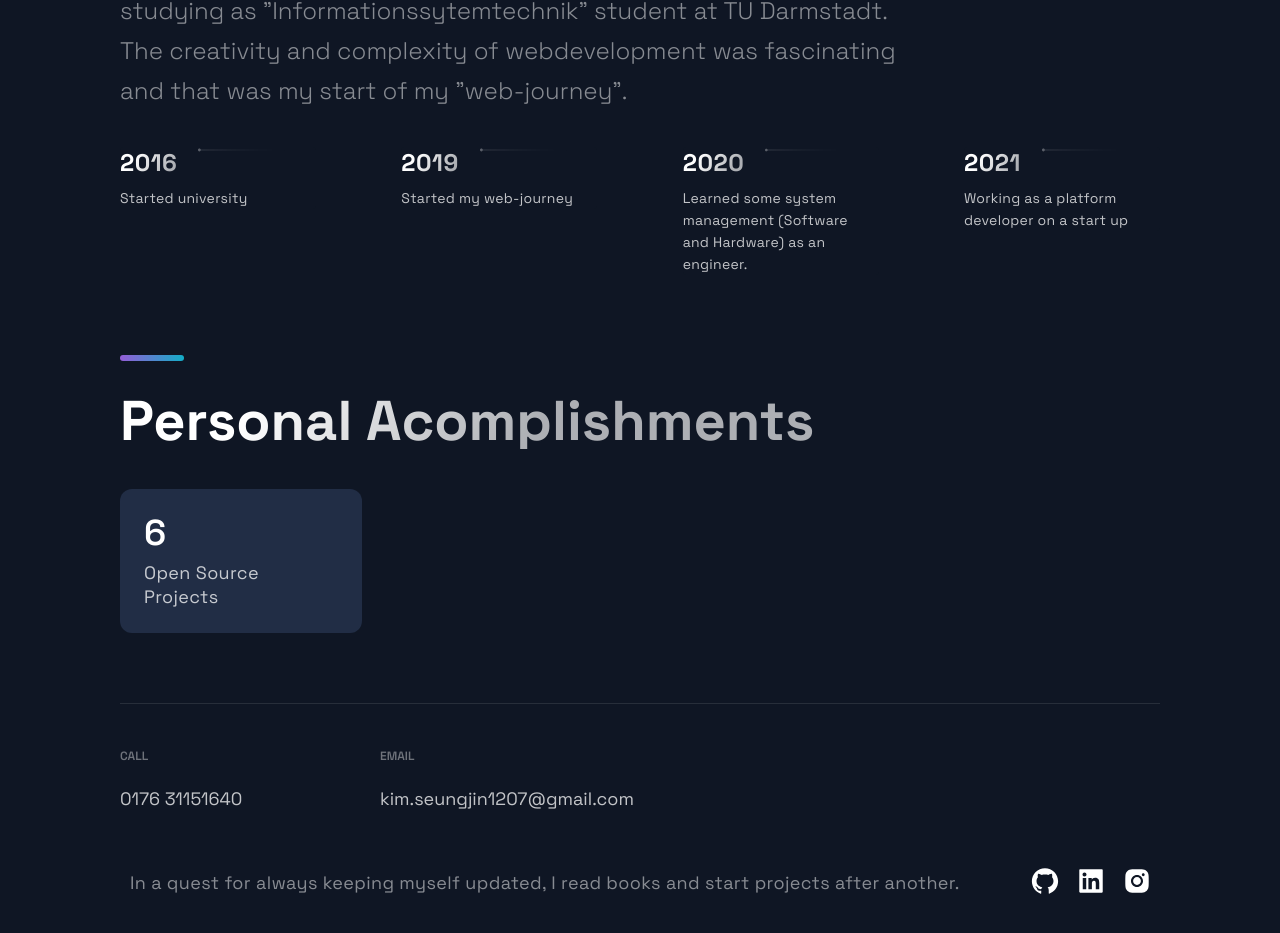
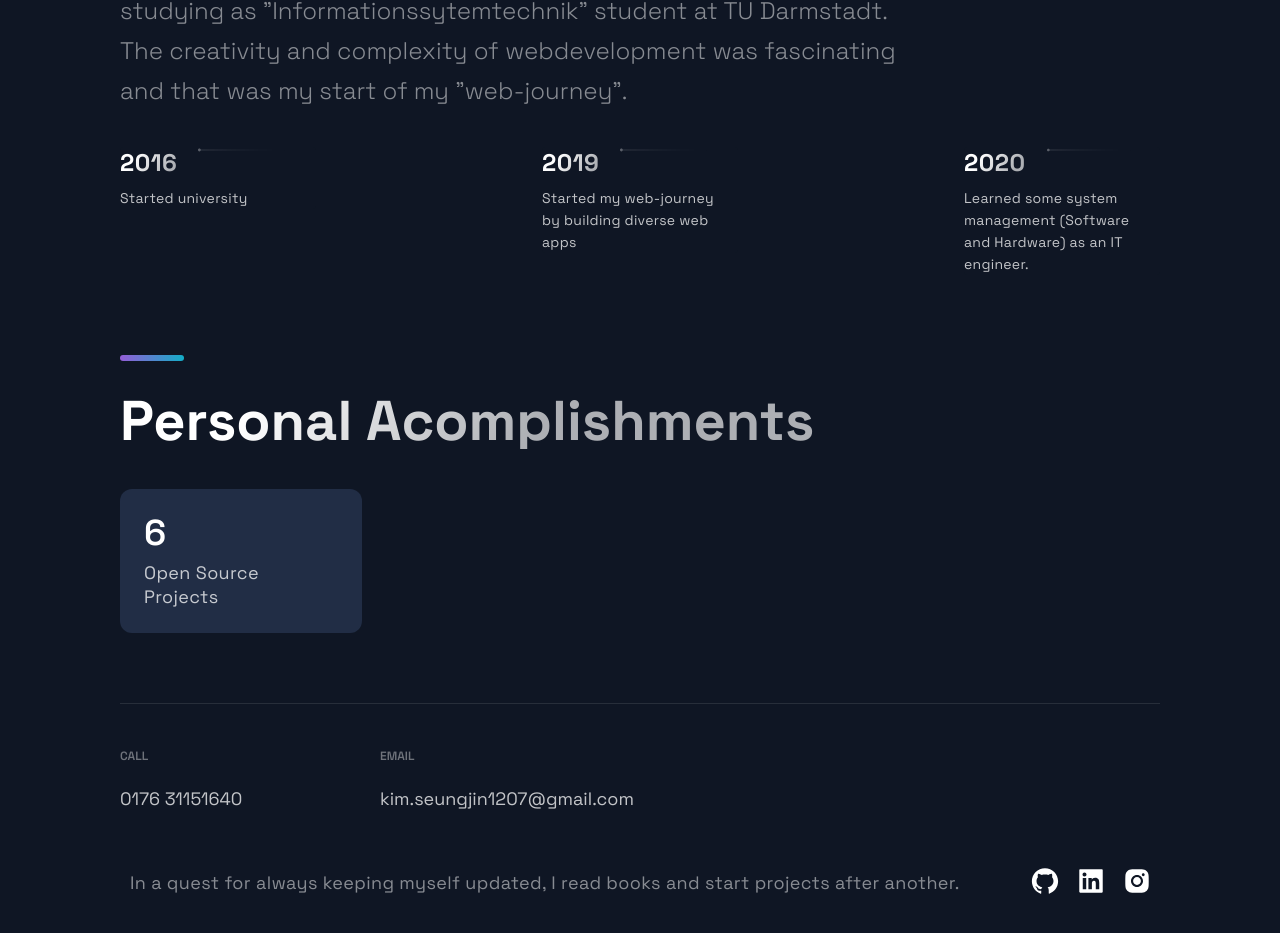
Before and after one commit to SJinKim/Portfolio-Website, a Next.js app: page / in a window 1280 px wide. Shown: the part 2849-3782 px from the top of the page. Built offline with nearby package versions, Linux system fonts and the light colour scheme.

Commit message:
adjusted

```diff
--- a/src/constants/constants.js
+++ b/src/constants/constants.js
@@ -43,10 +43,9 @@ export const projects = [
 
 export const TimeLineData = [
   { year: 2016, text: 'Started university' },
-  { year: 2019, text: 'Started my web-journey' },
+  { year: 2019, text: 'Started my web-journey by building diverse web apps' },
   {
     year: 2020,
-    text: 'Learned some system management (Software and Hardware) as an engineer.',
+    text: 'Learned some system management (Software and Hardware) as an IT engineer.',
   },
-  { year: 2021, text: 'Working as a platform developer on a start up' },
 ]
```
